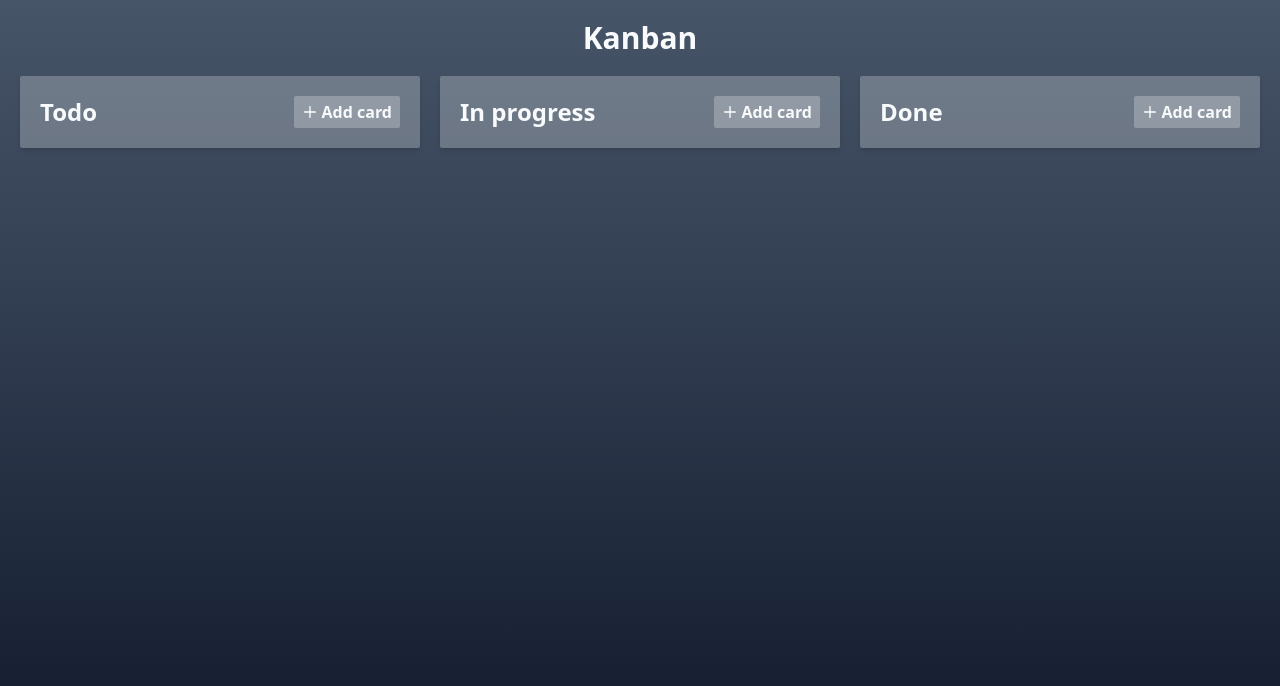
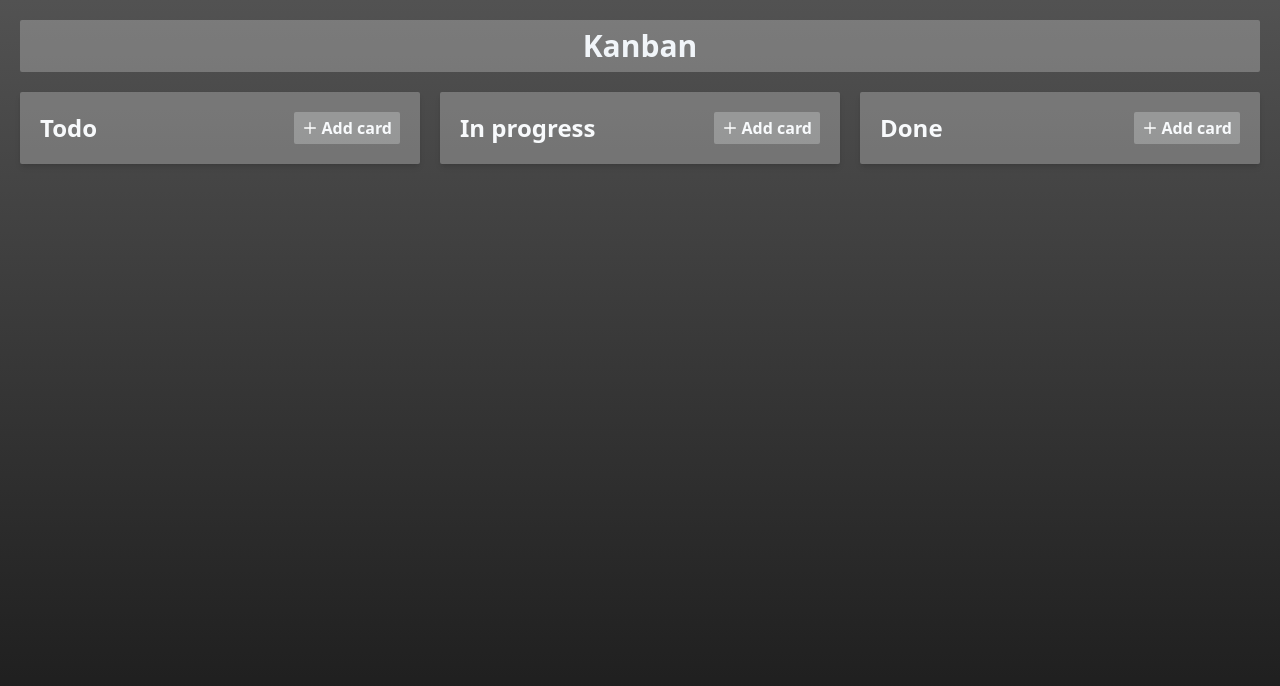
Before and after one commit to lui5gl/kanban, an Angular app: page / in a window 1280 px wide. Shown: the top 686 px of the page. Built offline with nearby package versions, Linux system fonts and the light colour scheme; a web font is replaced by a local one.

Commit message:
Refactor color scheme to use neutral tones and improve accessibility in component templates

```diff
--- a/src/app/app.component.html
+++ b/src/app/app.component.html
@@ -1,5 +1,9 @@
-<main class="min-h-screen bg-gradient-to-b from-slate-600 to-slate-900 p-5">
-  <h1 class="mb-5 text-center text-3xl font-bold text-slate-50">Kanban</h1>
+<main class="min-h-screen bg-gradient-to-b from-neutral-600 to-neutral-900 p-5">
+  <h1
+    class="mb-5 select-none rounded-sm bg-neutral-100/25 px-5 py-2 text-center text-3xl font-bold text-slate-100"
+  >
+    Kanban
+  </h1>
   <section class="grid gap-5 md:grid-cols-3">
     <app-column column_name="Todo" />
     <app-column column_name="In progress" />
--- a/src/app/components/card/card.component.html
+++ b/src/app/components/card/card.component.html
@@ -1,8 +1,8 @@
-<section class="flex flex-col gap-1 rounded-sm bg-slate-50 p-4">
+<section class="flex max-w-md flex-col gap-1 rounded-sm bg-neutral-100 p-4">
   <div class="flex justify-between">
     <button
       (click)="toggleLockState()"
-      class="flex h-7 items-center justify-center gap-1 rounded-sm bg-slate-200 px-2 transition-all duration-150 hover:bg-slate-300"
+      class="flex h-7 items-center justify-center gap-1 rounded-sm bg-neutral-200 px-2 transition-all duration-150 hover:bg-neutral-300"
     >
       <img
         src="/icons/{{ is_editable ? 'unlock' : 'lock' }}.svg"
@@ -14,7 +14,7 @@
     </button>
     <button
       (click)="deleteCard()"
-      class="flex h-7 items-center justify-center gap-1 rounded-sm bg-slate-200 px-2 transition-all duration-150 hover:bg-slate-300"
+      class="flex h-7 items-center justify-center gap-1 rounded-sm bg-neutral-200 px-2 transition-all duration-150 hover:bg-neutral-300"
     >
       <img src="/icons/delete.svg" alt="delete icon" width="16" height="16" />
     </button>
@@ -24,7 +24,7 @@
     id="title-{{ id }}"
     (blur)="saveCard()"
     [attr.contenteditable]="!is_editable"
-    class="text-balance border-b-2 border-slate-500 text-xl font-semibold text-slate-800"
+    class="text-balance border-b-2 border-neutral-500 text-xl font-semibold text-neutral-800 selection:bg-neutral-700 selection:text-neutral-100 focus:outline-none"
   >
     {{ title }}
   </h3>
@@ -32,9 +32,13 @@
     id="description-{{ id }}"
     (blur)="saveCard()"
     [attr.contenteditable]="!is_editable"
-    class="text-pretty text-slate-700"
+    class="text-pretty text-neutral-800 selection:bg-neutral-700 selection:text-neutral-100 focus:outline-none"
   >
     {{ description }}
   </p>
-  <div class="text-sm text-slate-700">Created at: {{ created_at }}</div>
+  <div
+    class="text-right text-sm text-neutral-500 selection:bg-neutral-700 selection:text-neutral-100"
+  >
+    Created at: {{ created_at }}
+  </div>
 </section>
--- a/src/app/components/column/column.component.html
+++ b/src/app/components/column/column.component.html
@@ -1,4 +1,4 @@
-<section class="grid gap-5 rounded-sm bg-slate-50/25 p-5 shadow-md">
+<section class="grid gap-5 rounded-sm bg-neutral-50/25 p-5 shadow-md">
   <header class="flex justify-between">
     <h2 class="select-none text-2xl font-semibold text-slate-50">
       {{ column_name }}
```
